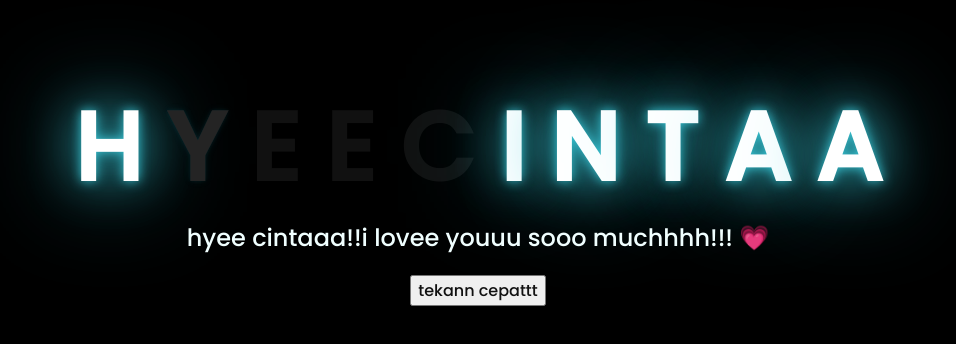
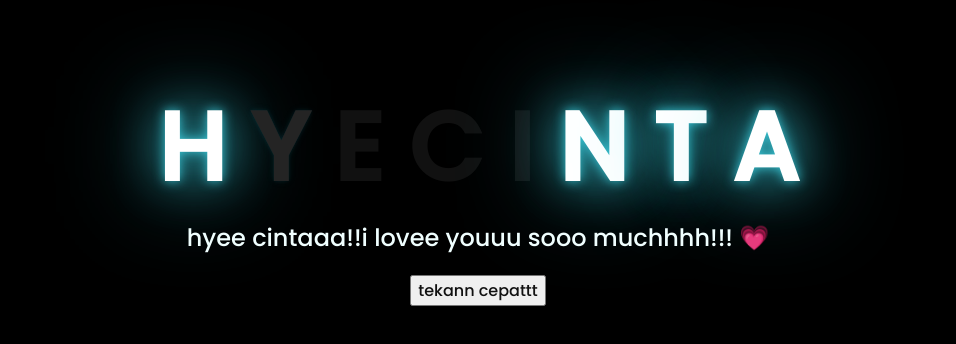
Before and after one commit to Nafisfik/Nafisfik.githuUb.io, a plain HTML site: page index.html in a window 1280 px wide. Shown: the part 218-562 px from the top of the page, without its empty margins (170-1126 px from the left). Drawn offline with Linux system fonts and the light colour scheme.

Commit message:
Update index.html

```diff
--- a/index.html
+++ b/index.html
@@ -14,12 +14,10 @@
         <span>H</span>
         <span>Y</span>
         <span>E</span>
-        <span>E</span>
         <span>C</span>
         <span>I</span>
         <span>N</span>
         <span>T</span>
-        <span>A</span>
         <span>A</span>
 
     </div>
```
